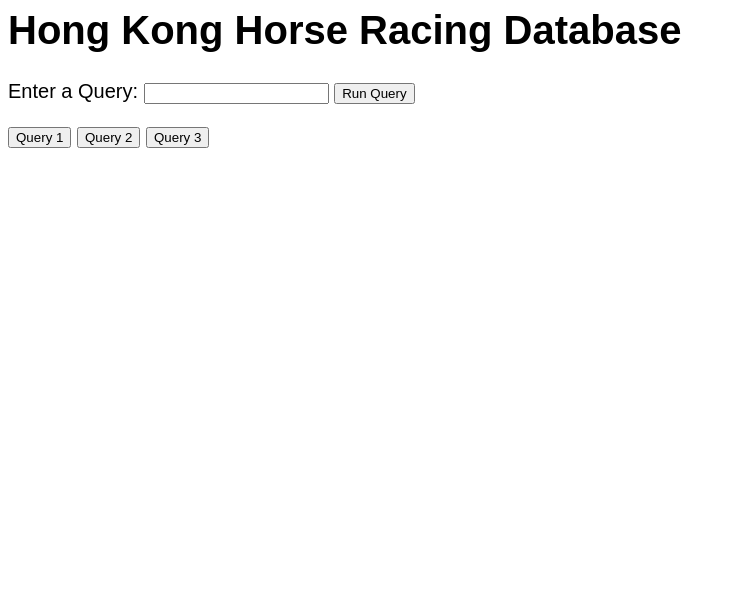
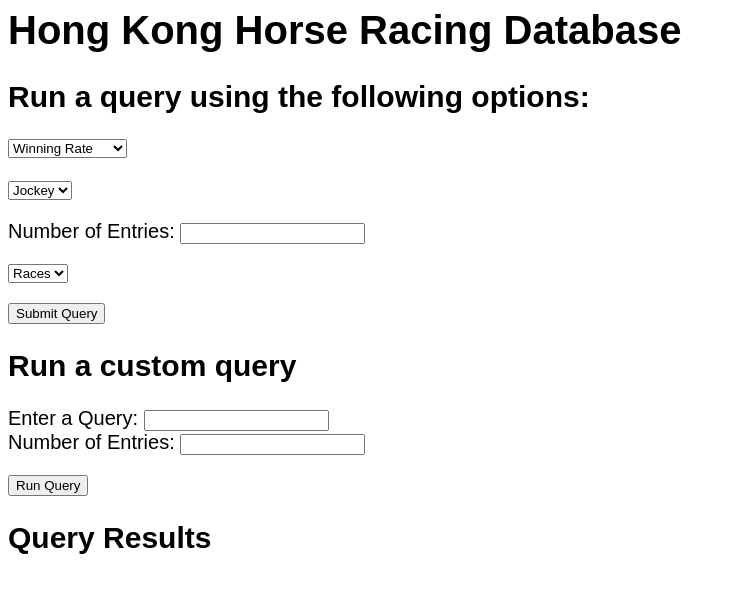
Before and after one commit to kevinwong2013/COMS4111_part3, a Flask app: page / in a window 1280 px wide. Shown: the top 593 px of the page, without its empty margins (0-736 px from the left). Run offline with Flask 2, Linux system fonts and the light colour scheme; parts of the project's set-up code (start-up, migrations or seed data) failed here and were passed over.

Commit message:
New interface update for template

```diff
--- a/project_part3/templates/index.html
+++ b/project_part3/templates/index.html
@@ -9,20 +9,70 @@
 <body>
   <h1>Hong Kong Horse Racing Database</h1>
 
-  <form method="POST" action="/run_query">
-    <p>Enter a Query: <input type="text" name="query"> <input type="submit" value="Run Query"></p>
+  <h2>Run a query using the following options:</h2>
+  <form method="POST" action="/run_default_query">
+    <p>
+      <select name="rate_type" method="GET">
+        {% for rt in rate_types %}
+        <option value="{{rt}}">{{rt}}</option>
+        {% endfor %}
+      </select>
+      <br><br>
+      <select name="entity_type" method="GET">
+        {% for e in entities %}
+        <option value="{{e}}">{{e}}</option>
+        {% endfor %}
+      </select>
+    </p>
+
+    <p>
+      Number of Entries: <input type="text" name="n_entries">
+    </p>
+
+    <p>
+      <select name="time_frame" method="GET">
+        {% for t in time_frames %}
+        <option value="{{t}}">{{t}}</option>
+        {% endfor %}
+      </select>
+    </p>
+
+    <p>
+      <input type="submit" value="Submit Query">
+    </p>
+
+      {% if default_error != False %}
+        {{default_error}}
+      {% endif %}
   </form>
 
-  <form method="POST" action="/run_default_query">
-    <p><input type="submit" name="q1" value="Query 1"> <input type="submit" name="q2" value="Query 2"> <input type="submit" name="q3" value="Query 3"></p>
+  <h2>Run a custom query</h2>
+  <form method="POST" action="/run_query">
+    <p>
+      Enter a Query: <input type="text" name="query"> <br>
+      Number of Entries: <input type="text" name="n_entries">
+    </p>
+    <p>
+      <input type="submit" value="Run Query">
+    </p>
+
+    {% if custom_error != False %}
+      {{custom_error}}
+    {% endif %}
   </form>
 
-  <div>
-    {% for n in data %}
-    <div>{{n}}</div>
+  <h2>Query Results</h2>
+  <table>
+    {% for row in query_data %}
+    <tr>
+      {% for col in row %}
+      <td>{{col}}</td>
+      {% endfor %}
+    </tr>
     {% endfor %}
-  </div>
+  </table>
 
 </body>
 
+
 </html>
```
